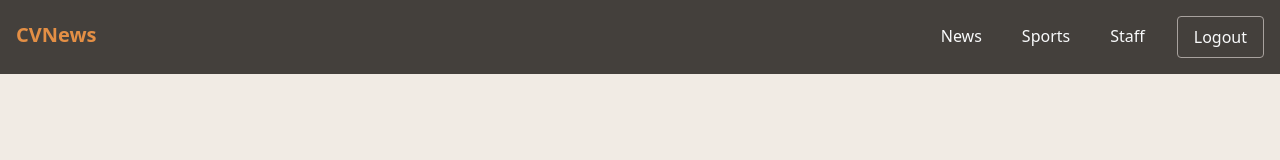
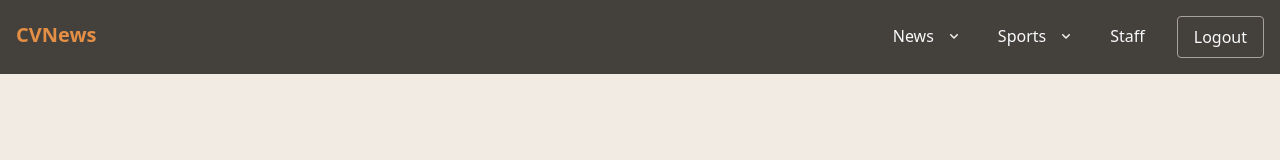
Before and after one commit to Algorithm-Allies/valleyNews, a React (Vite) app in the folder client/: page /auth/login in a window 1280 px wide. Shown: the top 160 px of the page. Built offline with nearby package versions, Linux system fonts and the light colour scheme.

Commit message:
added sublinks and animations

```diff
--- a/client/index.html
+++ b/client/index.html
@@ -5,7 +5,10 @@
 
     <meta name="viewport" content="width=device-width, initial-scale=1.0" />
     <title>Valley News</title>
-    <link rel="stylesheet" href="https://cdnjs.cloudflare.com/ajax/libs/font-awesome/6.5.1/css/all.min.css">
+    <link
+      rel="stylesheet"
+      href="https://cdnjs.cloudflare.com/ajax/libs/font-awesome/6.5.1/css/all.min.css"
+    />
   </head>
   <body>
     <div id="root"></div>
--- a/client/package.json
+++ b/client/package.json
@@ -12,6 +12,7 @@
   "dependencies": {
     "@heroicons/react": "^2.1.1",
     "@radix-ui/react-dialog": "^1.0.5",
+    "@radix-ui/react-dropdown-menu": "^2.0.6",
     "@radix-ui/react-radio-group": "^1.1.3",
     "axios": "^1.6.7",
     "react": "^18.2.0",
--- a/client/src/components/NavBar.jsx
+++ b/client/src/components/NavBar.jsx
@@ -1,52 +1,75 @@
+import { Link } from "react-router-dom";
+import { ChevronDownIcon, ChevronRightIcon } from "@heroicons/react/16/solid";
+import * as DropdownMenu from "@radix-ui/react-dropdown-menu";
 import React from "react";
-import { Link } from "react-router-dom";
 
-// function NavBar() {
-//   return (
-//     <nav>
-//       <ul className="flex *:text-gray-600 border-blue-300 justify-center pt-2">
-//         <li className="py-2 border-r-2 border-gray-300">
-//           <a href="#" className="hover:text-yellow-600">
-//             Home
-//           </a>
-//         </li>
-//         <li className="py-2  border-r-2 border-gray-300">
-//           <a href="#" className=" hover:text-yellow-600">
-//             Local
-//           </a>
-//         </li>
-//         <li className="py-2 border-r-2 border-gray-300">
-//           <a href="#" className="hover:text-yellow-600">
-//             Sports
-//           </a>
-//         </li>
-//         <li className="py-2 border-r-2 border-gray-300">
-//           <a href="#" className="hover:text-yellow-600">
-//             Crime
-//           </a>
-//         </li>
-//         <li className="py-2 border-r-2 border-gray-300">
-//           <a href="#" className="hover:text-yellow-600">
-//             Subscribe
-//           </a>
-//         </li>
-//         <li className="py-2 border-r-2 border-gray-300">
-//           <a href="#" className="hover:text-yellow-600">
-//             Staff
-//           </a>
-//         </li>
-//         <li className="py-2">
-//           <a
-//             href="#"
-//             className="text-yellow-600 font-medium hover:text-yellow-600"
-//           >
-//             Login
-//           </a>
-//         </li>
-//       </ul>
-//     </nav>
-//   );
-// }
+const LINKS = [
+  {
+    label: "News",
+    href: "/news",
+    subLinks: [
+      { label: "Local", href: "/news/local" },
+      { label: "Crime", href: "/news/crime" },
+      { label: "Government", href: "/news/government" },
+      { label: "Education", href: "/news/education" },
+    ],
+  },
+  {
+    label: "Sports",
+    href: "/sports",
+    subLinks: [
+      { label: "High School", href: "/sports/highschool" },
+      { label: "Local", href: "/sports/local" },
+    ],
+  },
+  {
+    label: "Staff",
+    href: "/staff",
+  },
+];
+
+function Dropdown({ subLinks }) {
+  return (
+    <DropdownMenu.Root>
+      <DropdownMenu.Trigger asChild>
+        <button className="group text-gray-100 px-1 outline-none">
+          <ChevronDownIcon className="block size-4 stroke-2 group-data-[state=open]:rotate-180 transition-transform" />
+        </button>
+      </DropdownMenu.Trigger>
+      <DropdownMenu.Portal>
+        <DropdownMenu.Content
+          sideOffset={5}
+          className="space-y-2 bg-white  rounded-lg shadow-lg p-4 text-stone-700"
+        >
+          {subLinks.map((link) => (
+            <DropdownMenu.Item asChild>
+              <Link
+                to={link.href}
+                className="group text-sm font-semibold leading-none rounded-sm flex items-center  p-2 outline-none hover:bg-stone-100"
+              >
+                {link.label}
+                <div className="ml-auto pl-5">
+                  <ChevronRightIcon className="size-4 text-stone-500 group-hover:text-stone-600 group-hover:translate-x-0.5 transition-all" />
+                </div>
+              </Link>
+            </DropdownMenu.Item>
+          ))}
+        </DropdownMenu.Content>
+      </DropdownMenu.Portal>
+    </DropdownMenu.Root>
+  );
+}
+
+function NavDropdown({ children, href, subLinks }) {
+  return (
+    <div className="flex items-center">
+      <Link to={href} className="inline-block text-base p-2">
+        {children}
+      </Link>
+      <Dropdown subLinks={subLinks} />
+    </div>
+  );
+}
 
 function NavBar() {
   return (
@@ -56,15 +79,21 @@ function NavBar() {
           CVNews
         </Link>
         <ul className="ml-auto flex gap-6 text-gray-50">
-          <li>
-            <Link className="inline-block text-base p-2">News</Link>
-          </li>
-          <li>
-            <Link className="inline-block text-base p-2">Sports</Link>
-          </li>
-          <li>
-            <Link className="inline-block text-base p-2">Staff</Link>
-          </li>
+          {LINKS.map((link) => {
+            return (
+              <li>
+                {"subLinks" in link ? (
+                  <NavDropdown href={link.href} subLinks={link.subLinks}>
+                    {link.label}
+                  </NavDropdown>
+                ) : (
+                  <Link className="inline-block text-base p-2" to={link.href}>
+                    {link.label}
+                  </Link>
+                )}
+              </li>
+            );
+          })}
           <li>
             <button className="text-base border py-2 px-4 border-stone-400 rounded">
               Logout
--- a/client/src/components/RootLayout.jsx
+++ b/client/src/components/RootLayout.jsx
@@ -1,4 +1,3 @@
-import { Root } from "@radix-ui/react-radio-group";
 import React from "react";
 import { Outlet } from "react-router-dom";
 import NavBar from "./NavBar";
```
Also changed, not shown: 1 other file (tests, documents, lock files or other folders).
